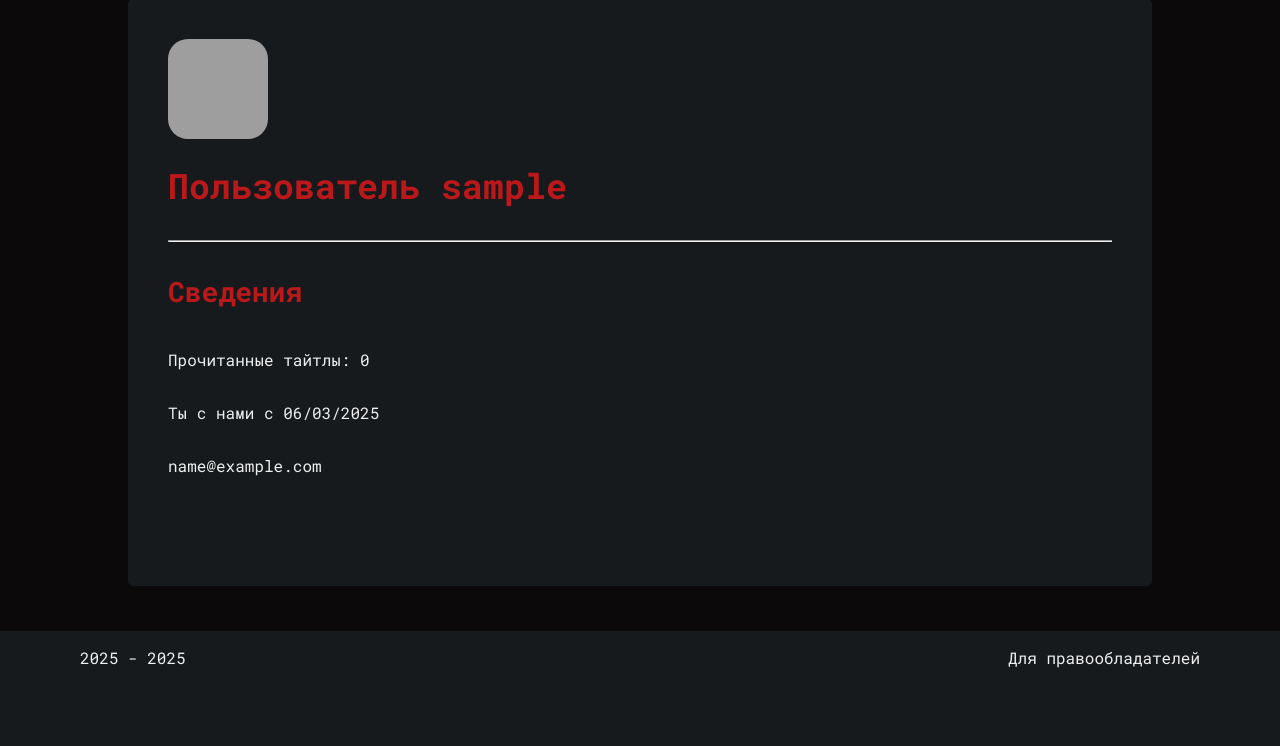
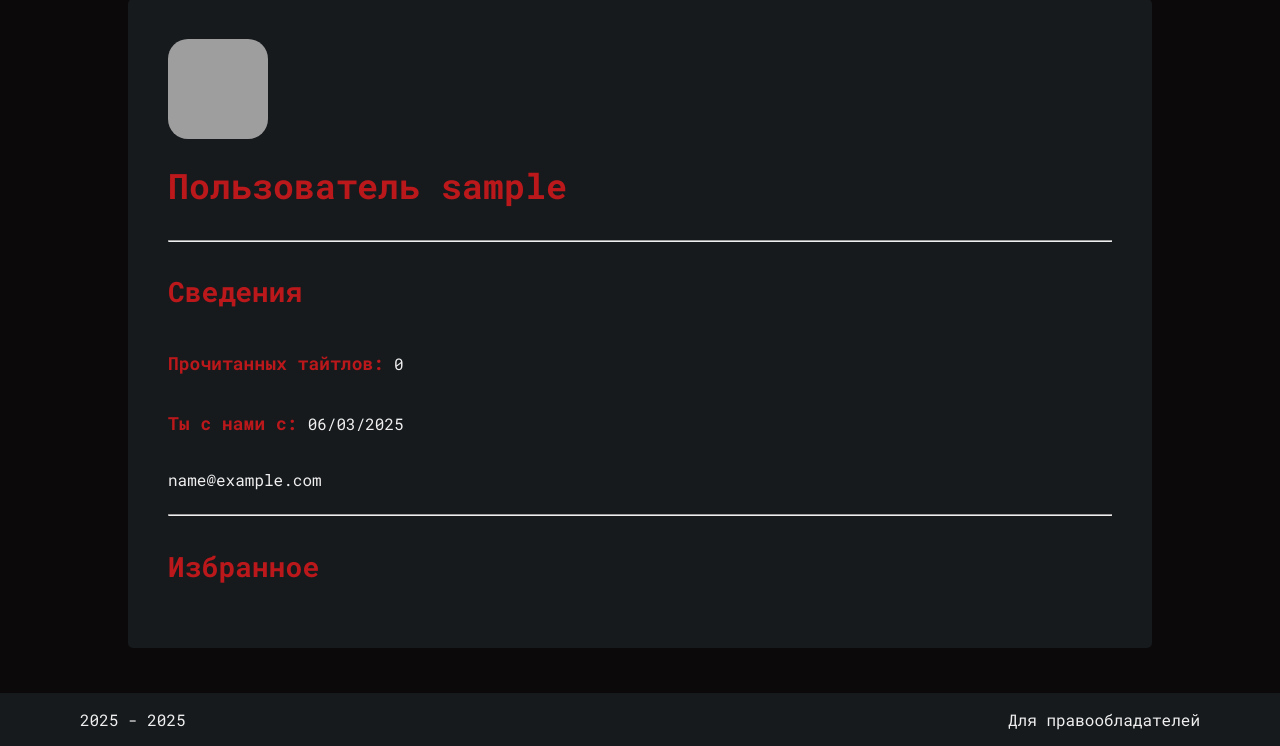
Before and after one commit to kv4D/abaslib, a Django app: page /user_profile/ in a window 1280 px wide. Shown: the part 116-862 px from the top of the page. Before the commit the page ends 784 px from the top, so only its background shows below. Run offline with Django 5.2, Linux system fonts and the light colour scheme; the visitor is signed in with stand-in values (Sample User, id 1); data comes from the database, SQL or seed files in the repository; grey boxes are pictures that could not be loaded.

Commit message:
Правка в стилях и попытка отобразить страницы главы
Изменен стиль для отображения информации формата "пункт: содержание",
удалось вывести страницы главы тайтла в нужном порядке
(страницы были загружены через админку)

```diff
--- a/main/templates/main/title_page.html
+++ b/main/templates/main/title_page.html
@@ -47,6 +47,9 @@
         {% endif %}
         {% for chapter in chapters %}
           <a href=""><button class="ref_button">{{ chapter }}</button></a>
+          {% for image in chapter.pages.all %}
+            <img src="{{ image.image.url }}" width="300">
+          {% endfor %}
         {% endfor %}
       {% elif section == 'comments' %}
         <p>Здесь будут комментарии</p>
--- a/static/css/base_styles.css
+++ b/static/css/base_styles.css
@@ -47,6 +47,7 @@
 .highlighted_text {
     color: #BA181B;
     font-size: large;
+    font-weight: bold;
 }
 
 footer, header, #main_content, #side {
--- a/users/templates/users/profile.html
+++ b/users/templates/users/profile.html
@@ -19,13 +19,17 @@
       <h1>Пользователь {{ user.username }}</h1>
       <hr />
       <h2>Сведения</h2>
-      <p>
-        Прочитанные тайтлы: {{ user.titles_read_amount }}
-      </p>
-      <p>
-        Ты с нами с {{ user.date_joined|date:"d/m/Y" }}
-      </p>
+      <div class="info">
+        <p class="highlighted_text">Прочитанных тайтлов:</p>
+        <p>{{ user.titles_read_amount }}</p>
+      </div>
+      <div class="info">
+        <p class="highlighted_text">Ты с нами с:</p>
+        <p>{{ user.date_joined|date:"d/m/Y" }}</p>
+      </div>
       <p>{{ user.email }}</p>
+      <hr />
+      <h2>Избранное</h2>
     </div>
   </div>
 {% endblock %}
```
